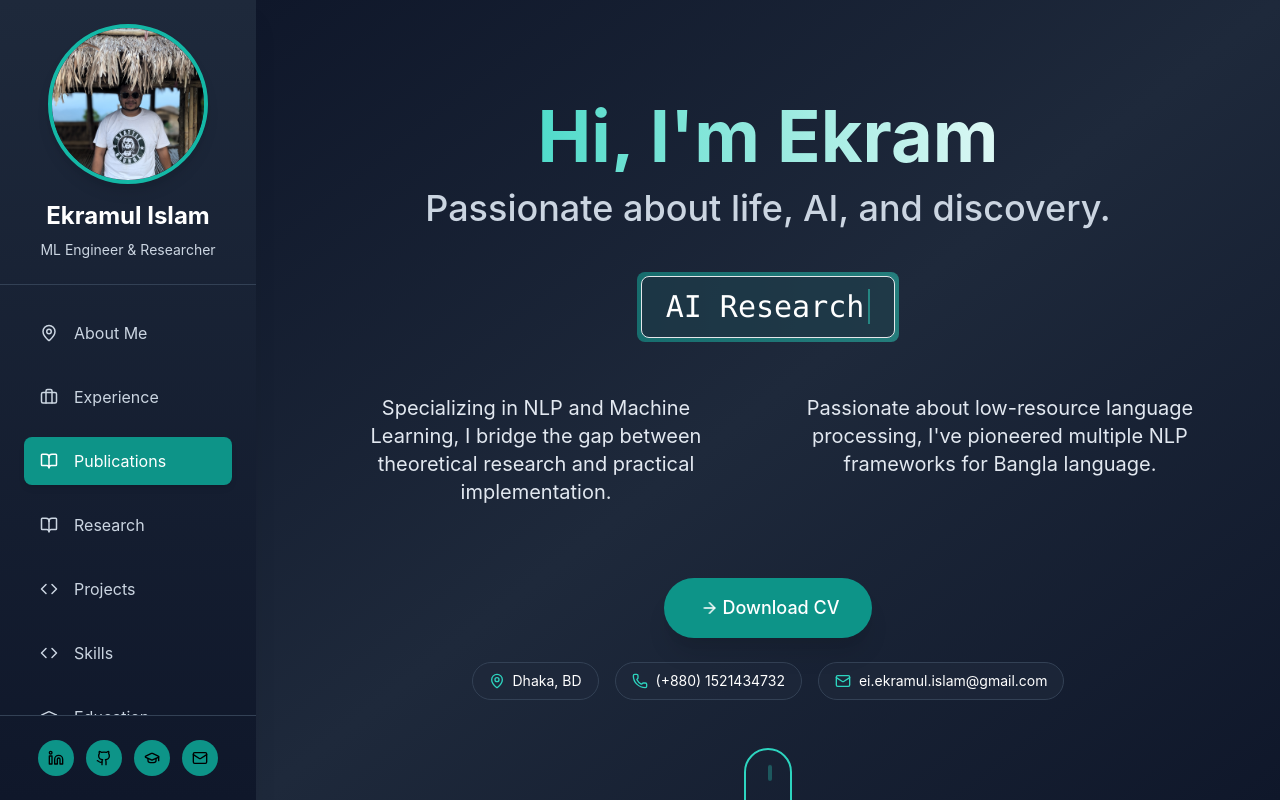
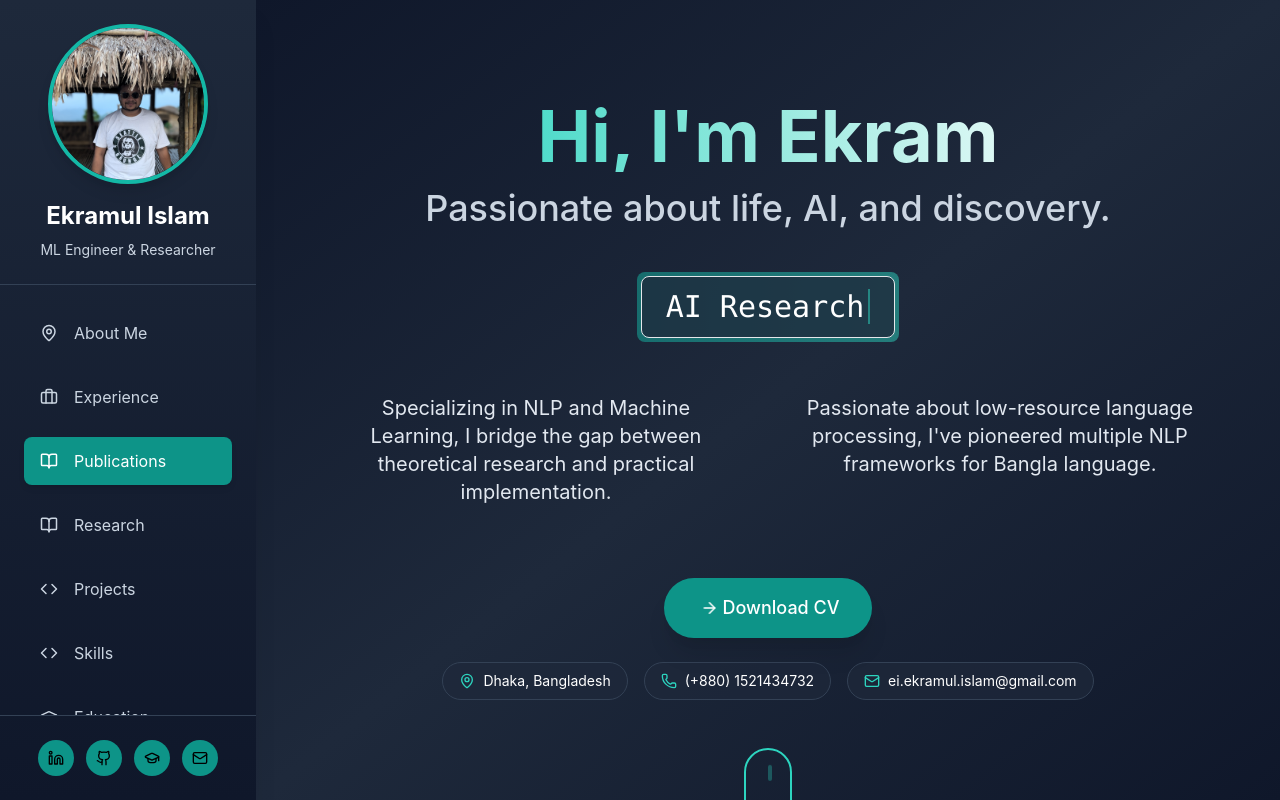
Before and after one commit to Ekram007/ekram007.github.io, a React (Create React App) app: page / in a window 1280 px wide. Shown: the top 800 px of the page. Built offline with nearby package versions, Linux system fonts and the light colour scheme.

Commit message:
Updated location text in Portfolio.js from "Dhaka, BD" to "Dhaka, Bangladesh" for clarity and consistency.

```diff
--- a/src/Portfolio.js
+++ b/src/Portfolio.js
@@ -387,7 +387,7 @@ const Portfolio = () => {
 
                             <div className="flex flex-col md:flex-row items-center gap-2 md:gap-4">
                                 {[
-                                    { icon: MapPin, text: "Dhaka, BD" },
+                                    { icon: MapPin, text: "Dhaka, Bangladesh" },
                                     { icon: Phone, text: "(+880) 1521434732" },
                                     { icon: Mail, text: "ei.ekramul.islam@gmail.com" }
                                 ].map((item, index) => (
```
